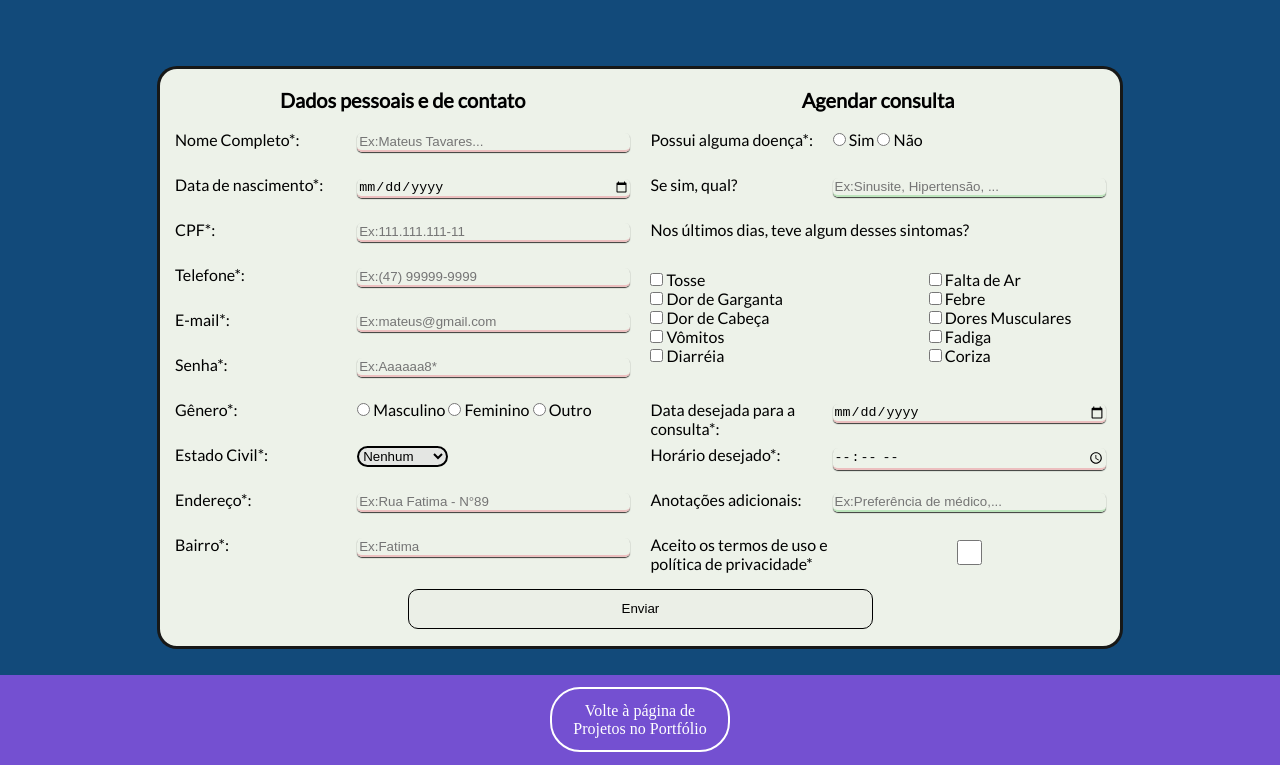
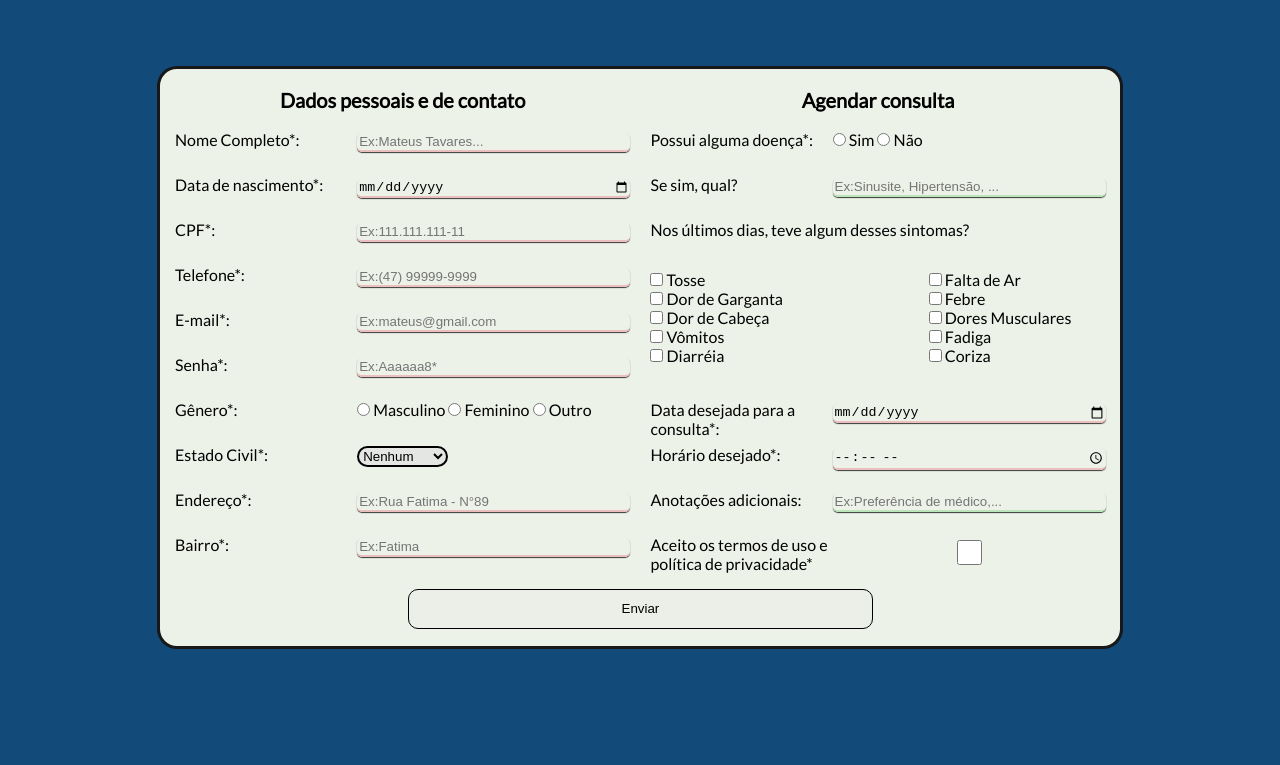
Before and after one commit to Camilly05/camilly05.github.io, a plain HTML site: page ExemploDeValidaçãoDeFormuláriosViaJS/FormJS/index.html in a window 1280 px wide. Shown: the part 138-903 px from the top of the page. After the commit the page ends 800 px from the top, so only its background shows below. Drawn offline with Linux system fonts and the light colour scheme; a web font is replaced by a local one.

Commit message:
Create index.html

```diff
--- a/ExemploDeValidaçãoDeFormuláriosViaJS/FormJS/index.html
+++ b/ExemploDeValidaçãoDeFormuláriosViaJS/FormJS/index.html
@@ -154,14 +154,5 @@
     </form>
 
 </div>
-
-<footer>
-
-    <div id="caixaLink">
-        <a id="linkTopo" href="../../projetos.html">Volte à página de Projetos no Portfólio</a>
-    </div>
-
-</footer>
-
 </body>
 </html>
```
